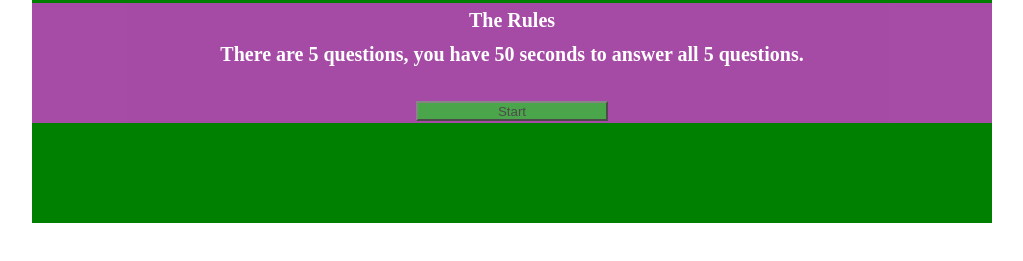
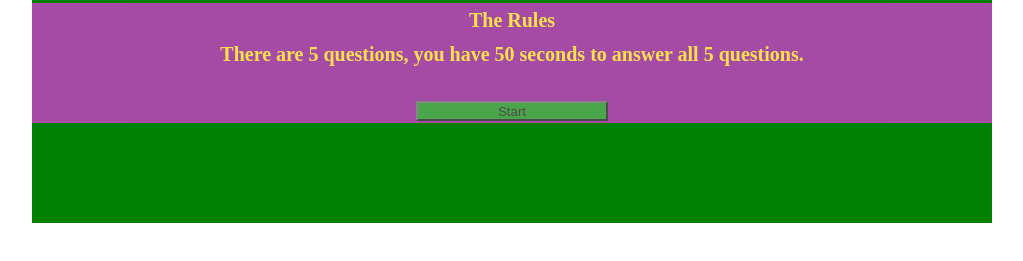
Before and after one commit to Artspenceiii/trivia-game, a plain HTML site: page index.html in a window 1280 px wide. Shown: the part 97-358 px from the top of the page, without its empty margins (128-1151 px from the left). Drawn offline with nearby package versions, Linux system fonts and the light colour scheme.

```diff
--- a/assets/css/style.css
+++ b/assets/css/style.css
@@ -34,7 +34,7 @@ ul{
 /* main section */
 .main-section{
     background-color: purple;
-    color: #fff;
+    color: gold;
     opacity: 0.7;
 }
 button{
@@ -65,6 +65,3 @@ footer{
 	padding: 20px;
 	font-style: bold;
 }
-
-
-© 2019 GitHub, Inc.
```
